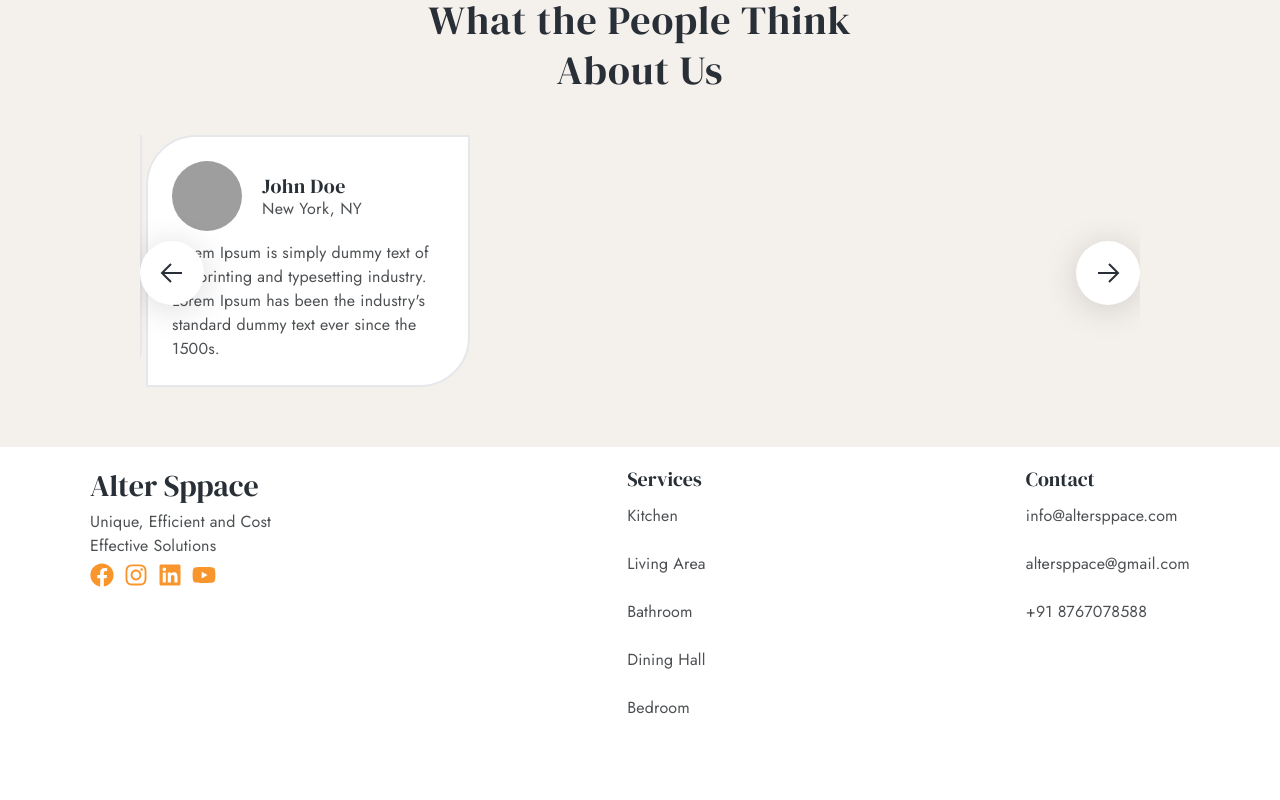
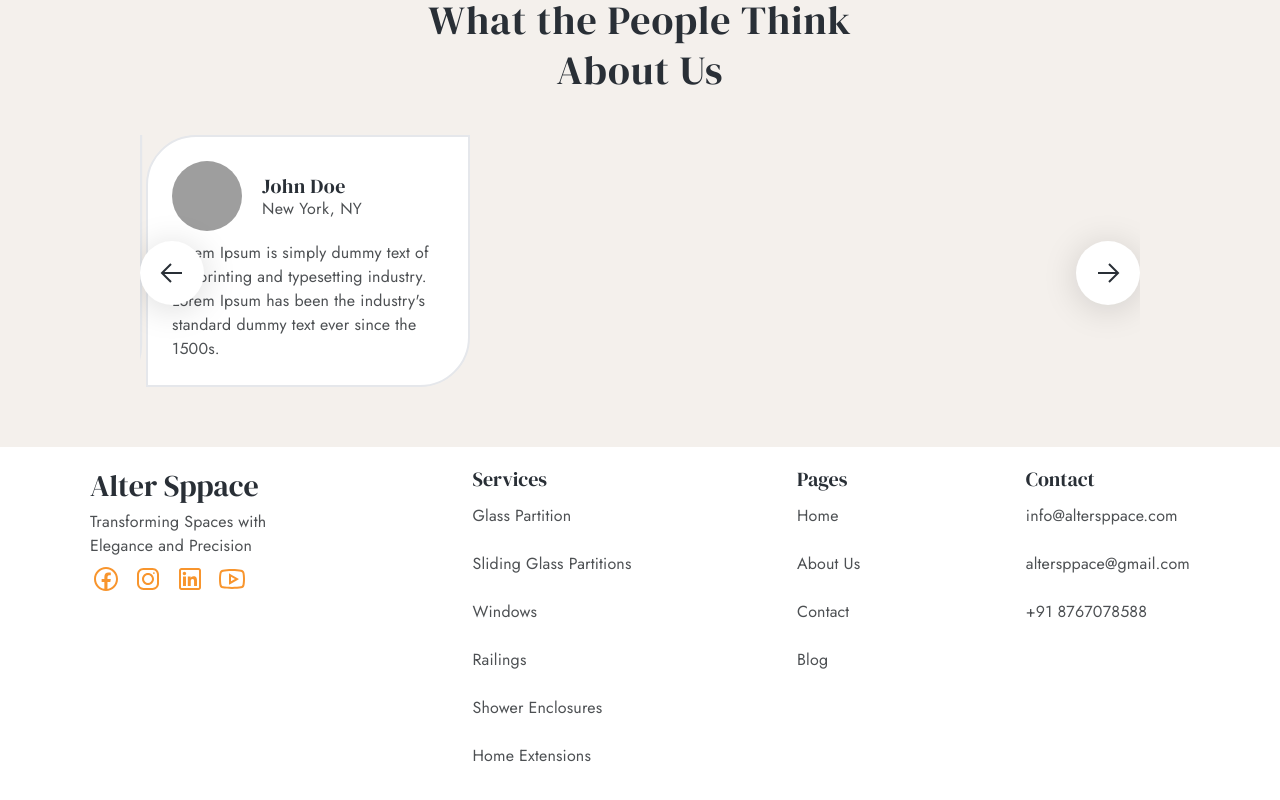
Before and after one commit to Arindam2002/Alter_Sppace, a Next.js app: page / in a window 1280 px wide. Shown: the part 3141-3941 px from the top of the page. Before the commit the page ends 3893 px from the top, so only its background shows below. Built offline with nearby package versions, Linux system fonts and the light colour scheme; grey boxes are pictures that could not be loaded.

Commit message:
updated footer

```diff
--- a/src/components/Footer/Footer.jsx
+++ b/src/components/Footer/Footer.jsx
@@ -1,53 +1,85 @@
 import React from 'react';
-import { FaFacebook, FaInstagram, FaLinkedin, FaYoutube } from 'react-icons/fa';
+
+import {
+  LiaFacebook,
+  LiaInstagram,
+  LiaLinkedin,
+  LiaYoutube,
+} from 'react-icons/lia';
+
 import './Footer.scss';
 
 const Footer = () => {
+  const services = [
+    { title: 'Glass Partition', where: '/glasspartition' },
+    { title: 'Sliding Glass Partitions', where: '/slidingglasspartitions' },
+    { title: 'Windows', where: '/windows' },
+    { title: 'Railings', where: '/railings' },
+    { title: 'Shower Enclosures', where: '/showerenclosures' },
+    { title: 'Home Extensions', where: '/nextpage' },
+  ];
+
+  const pages = [
+    { title: 'Home', where: '/' },
+    { title: 'About Us', where: '/about' },
+    { title: 'Contact', where: '/contact' },
+    { title: 'Blog', where: '/blog' },
+  ];
+
   return (
     <div className="footer">
       <div className="main-div">
         <div className="footer-main-section">
           <h4>Alter Sppace</h4>
-          <p>Unique, Efficient and Cost Effective Solutions</p>
+          <p>Transforming Spaces with Elegance and Precision</p>
           <div className="social-icons">
             <a
               href="https://www.facebook.com/AlterSppaceSolutions?mibextid=ZbWKwL"
               target="_blank"
               rel="noopener noreferrer"
             >
-              <FaFacebook className="social-icons-logo" color="#F8952D" />
+              <LiaFacebook className="social-icons-logo" color="#F8952D" />
             </a>
             <a
               href="https://www.instagram.com/altersppacesolutions?igsh=MTlnYnBjNDZrbGY5aQ=="
               target="_blank"
               rel="noopener noreferrer"
             >
-              <FaInstagram className="social-icons-logo" color="#F8952D" />
+              <LiaInstagram className="social-icons-logo" color="#F8952D" />
             </a>
             <a
               href="https://www.linkedin.com/in/altersppacesolutions?utm_source=share&utm_campaign=share_via&utm_content=profile&utm_medium=android_app"
               target="_blank"
               rel="noopener noreferrer"
             >
-              <FaLinkedin className="social-icons-logo" color="#F8952D" />
+              <LiaLinkedin className="social-icons-logo" color="#F8952D" />
             </a>
             <a
               href="https://youtube.com/@altersppace4159?si=_LzuHzp352-2lYYI"
               target="_blank"
               rel="noopener noreferrer"
             >
-              <FaYoutube className="social-icons-logo" color="#F8952D" />
+              <LiaYoutube className="social-icons-logo" color="#F8952D" />
             </a>
           </div>
         </div>
 
         <div className="footer-section">
           <h5>Services</h5>
-          <p>Kitchen</p>
-          <p>Living Area</p>
-          <p>Bathroom</p>
-          <p>Dining Hall</p>
-          <p>Bedroom</p>
+          {services.map((service, index) => (
+            <p key={index}>
+              <a href={service.where}>{service.title}</a>
+            </p>
+          ))}
+        </div>
+
+        <div className="footer-section">
+          <h5>Pages</h5>
+          {pages.map((page, index) => (
+            <p key={index}>
+              <a href={page.where}>{page.title}</a>
+            </p>
+          ))}
         </div>
 
         <div className="footer-section">
--- a/src/components/Footer/Footer.scss
+++ b/src/components/Footer/Footer.scss
@@ -43,7 +43,7 @@
           text-decoration: none;
 
           .social-icons-logo {
-            font-size: 24px;
+            font-size: 32px;
           }
 
           &:hover {
```
